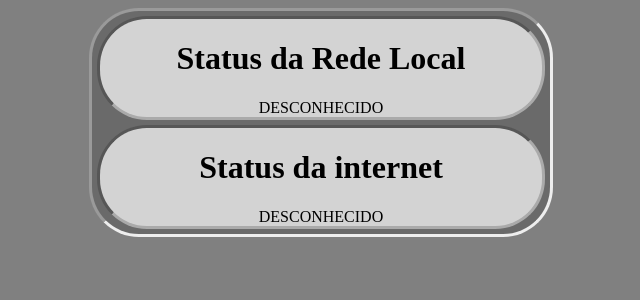
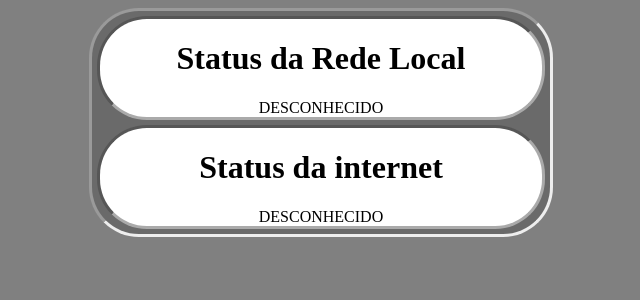
Before and after one commit to dev-drizzithiago/Meus-Projetos-PHP, a PHP site: page / in a window 1280 px wide. Shown: the top 300 px of the page, without its empty margins (319-959 px from the left). Run offline with PHP 8.4, Linux system fonts and the light colour scheme.

Commit message:
Update style.css

```diff
--- a/relatorio_internet_v-txt_v2/style.css
+++ b/relatorio_internet_v-txt_v2/style.css
@@ -15,7 +15,7 @@ main {
 }
 
 div.div_lan {
-    background-color: #d3d3d3;
+    background-color: #ffffff;
     text-align: center;
     border: inset #aaa;
     border-radius: 50px;
@@ -27,7 +27,7 @@ div.div_lan {
 }
 
 div.div_wan {
-    background-color: #d3d3d3;
+    background-color: #ffffff;
     text-align: center;
     border: inset #aaa;
     border-radius: 50px;
```
